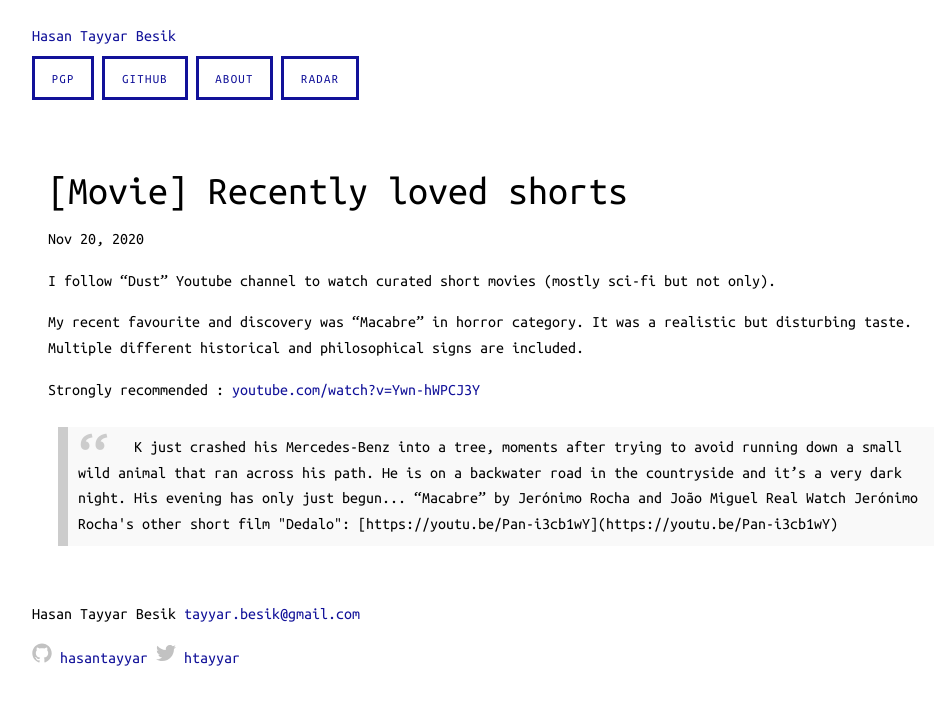
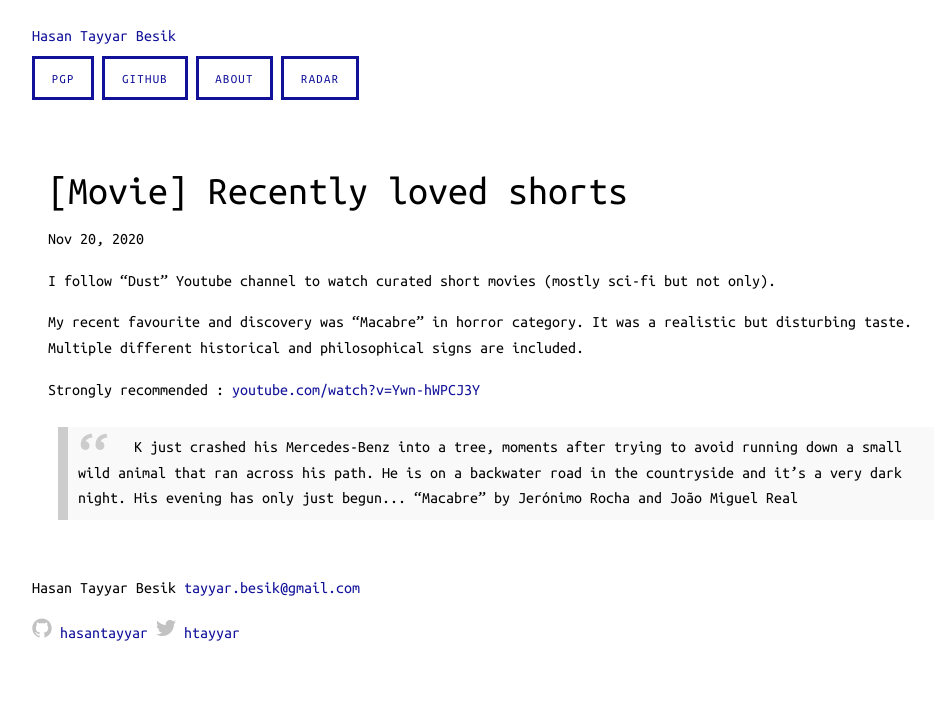
Before and after one commit to hasantayyar/hasantayyar.net, a Jekyll site: the page built from _posts/2020-11-20-recently-loved-shorts.md, in a window 1280 px wide. Shown: the top 705 px of the page, without its empty margins (144-1093 px from the left). Built offline with Jekyll 4.4.1, drawn with Linux system fonts in a browser that asks for light colours; Markdown is read by kramdown in place of the engine named in the settings.

Commit message:
Update 2020-11-20-recently-loved-shorts.md

```diff
--- a/_posts/2020-11-20-recently-loved-shorts.md
+++ b/_posts/2020-11-20-recently-loved-shorts.md
@@ -16,6 +16,4 @@ K just crashed his Mercedes-Benz into a tree, moments after trying to avoid runn
 
 “Macabre” by Jerónimo Rocha and João Miguel Real
 
-Watch Jerónimo Rocha's other short film "Dedalo": [https://youtu.be/Pan-i3cb1wY](https://youtu.be/Pan-i3cb1wY)
-
 </blockquote>
```
